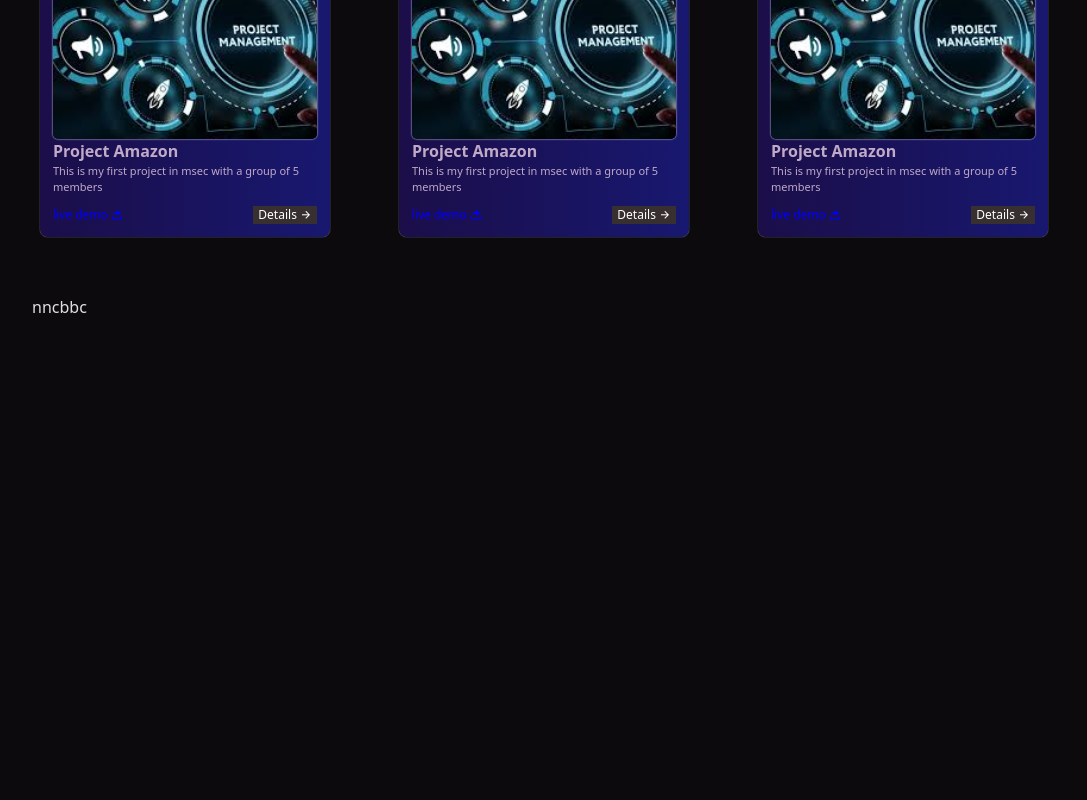
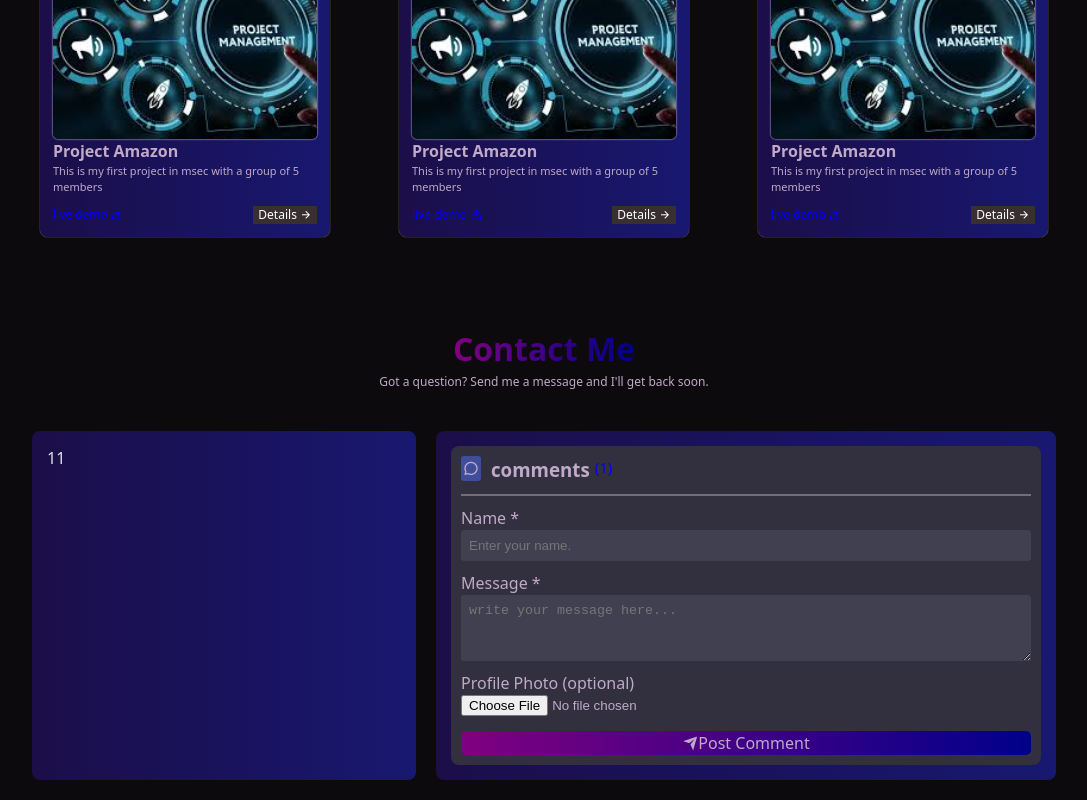
Before and after one commit to nareshrajaparimala/Portfolio_Naresh, a React (Vite) app in the folder frontend/: page / in a window 1280 px wide. Shown: the part 1879-2679 px from the top of the page, without its empty margins (96-1183 px from the left). Before the commit the page ends 2198 px from the top, so only its background shows below. Built offline with nearby package versions, Linux system fonts and the light colour scheme; some icons are missing.

Commit message:
half comments has been done

```diff
--- a/frontend/src/components/contact.jsx
+++ b/frontend/src/components/contact.jsx
@@ -3,9 +3,48 @@
 
 function Contact({contactRef}){
     return(
-        <contact ref={contactRef}>
-            nncbbc
-        </contact>
+          <contact className="contacttop" ref={contactRef}>
+        <div className="contactheaddiv">
+            <h1 id="contact-me-head">Contact Me</h1>
+            <p id="paracontact">Got a question? Send me a message and I'll get back soon. </p>
+        </div>
+
+        <div className="bigdivc" >
+            <div className="div1contact">
+                11
+            </div>
+
+            {/* comment */}
+            <div className="div2contact">
+                <div className="innercomment">
+                    <div className="commenticon">
+                    <i class="ri-chat-3-line"></i>
+                        <h3>comments </h3>
+                        <p id="bluestext">(1)</p>
+                    </div>
+                    <hr id="linedesign"/>
+                    {/* name */}
+                    <div className="simplenamediv">
+                        <label htmlFor="" id="namehead">Name *</label>
+                        <input name="" id="textname" placeholder="Enter your name."></input>
+                    </div>
+                    {/* message */}
+                    <div className="simplemessagediv">
+                        <label htmlFor="">Message *</label>
+                        <textarea name="" id="textmessage" placeholder="write your message here..."></textarea>
+                    </div>
+                    <div className="simplephotodiv">
+                        <label htmlFor="">Profile Photo (optional)</label>
+                        <input type="file"placeholder="hi"/>
+                    </div>
+                    <div className="postcomments">
+                    <i class="ri-send-plane-fill"></i>Post Comment
+                    </div>
+
+                </div>
+            </div>
+        </div>
+    </contact>
     );
 }
 export default Contact;
--- a/frontend/src/components/styles/contact.css
+++ b/frontend/src/components/styles/contact.css
@@ -0,0 +1,133 @@
+@import './navbar.css';
+:root{
+    --contact-background-color:linear-gradient(to right,  rgb(27, 14, 73), rgb(24, 24, 112));
+    --box-color:rgb(65, 64, 80);
+}
+.contacttop{
+    /* padding-top: 20px; */
+    /* background-color: aqua; */
+}
+.contactheaddiv{
+    padding-top: 30px;
+    padding-bottom: 20px;
+    display: flex;
+    flex-direction: column;
+    justify-content: center;
+    align-items: center;
+    /* background-color: aqua; */
+}
+#contact-me-head{
+    background: linear-gradient(to right, purple, darkblue);
+    -webkit-background-clip: text;
+    -webkit-text-fill-color: transparent;
+}
+#paracontact{
+    font-size: 12px;
+    color: var(--dull-color);
+}
+#bluestext{
+    margin-left: 5px;
+    font-size: 15px;
+    color: blue;
+}
+.bigdivc{
+    display: flex;
+    flex-wrap: wrap;
+    gap: 20px;
+    padding-top: 20px;
+    padding-bottom: 20px;
+    /* background-color: aqua; */
+}
+
+.div1contact{
+    min-width: 200px;
+    flex: 1.2;
+    padding: 15px;
+    border-radius: 8px;
+    background: var(--contact-background-color);
+}
+.div2contact{
+    min-width: 300px;
+    flex: 2;
+    color: var(--dull-color);
+    padding: 15px;
+    border-radius: 8px;
+    background: var(--contact-background-color);
+}
+.innercomment{
+    padding: 10px;
+    border-radius: 8px;
+    background-color: rgb(50, 48, 63);
+}
+#linedesign{
+    /* border:none; */
+    border: .5px solid rgba(255, 255, 255, 0.3);
+    color: antiquewhite;
+
+}
+.innercomment{
+    align-items: baseline;
+    /* display: flex; */
+    /* flex-direction: column; */
+}
+.commenticon{
+    display: flex;
+    padding-bottom: 10px;
+    color: var(--dull-color);
+}
+.ri-chat-3-line{
+    display: flex;
+    align-items: center;
+    justify-content: center;
+    width: 20px;
+    height: 25px;
+    border-radius: 3px;
+    background-color: rgb(63, 78, 154);
+    margin-right: 10px;
+}
+.simplenamediv{
+    display: flex;
+    flex-direction: column;
+    padding-top: 10px;
+}
+#namehead{
+    font-size: 16px;
+    /* margin-top: 20px; */
+    /* padding-top: 20px; */
+    /* background-color: aqua; */
+}
+#textname{
+    border: none;
+    border-radius: 3px;
+    outline: none;
+    padding: 8px;
+    background: var(--box-color);
+}
+.simplemessagediv{
+    padding-top: 10px;
+    display: flex;
+    flex-direction: column;
+}
+.simplephotodiv{
+    padding-top: 10px;
+    padding-bottom: 15px;
+    display: flex;
+    flex-direction: column;
+}
+#textmessage{
+    height: 50px;
+    border: none;
+    border-radius: 3px;
+    outline: none;
+    padding: 8px;
+    background: var(--box-color);
+}
+.postcomments{
+
+    display: flex;
+    justify-content: center;
+    align-items: center;
+    border-radius: 5px;
+    background: linear-gradient(to right, purple, darkblue);
+
+}
```
